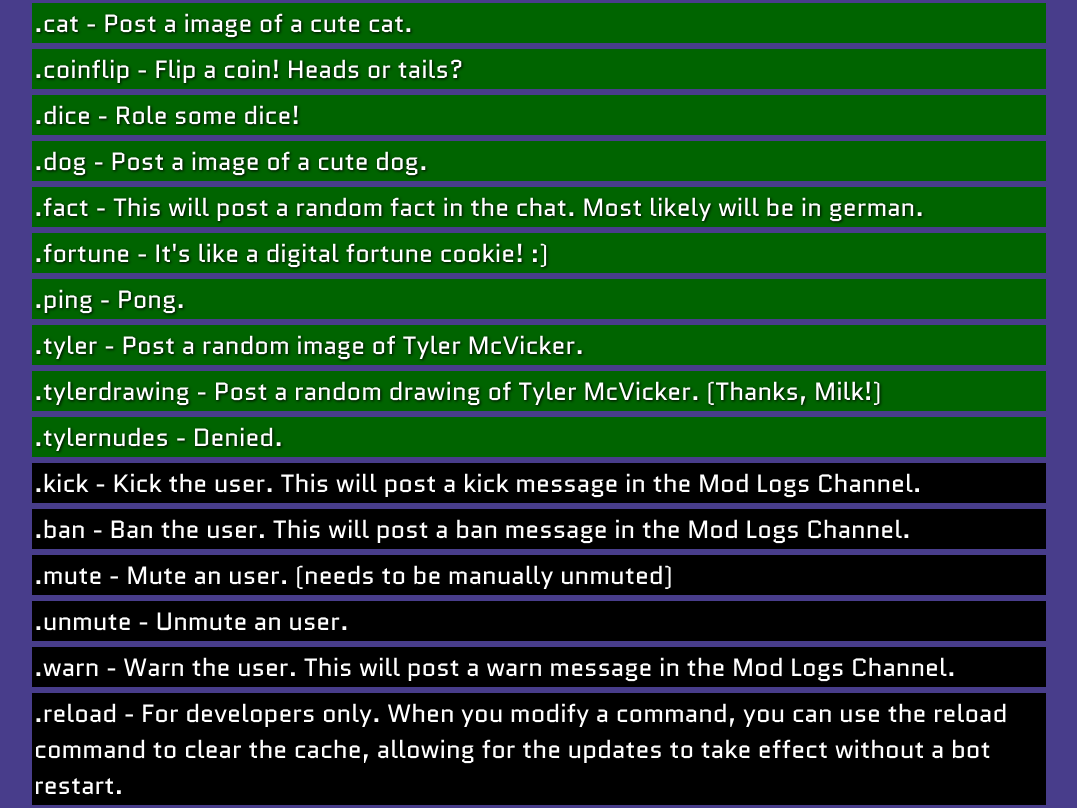
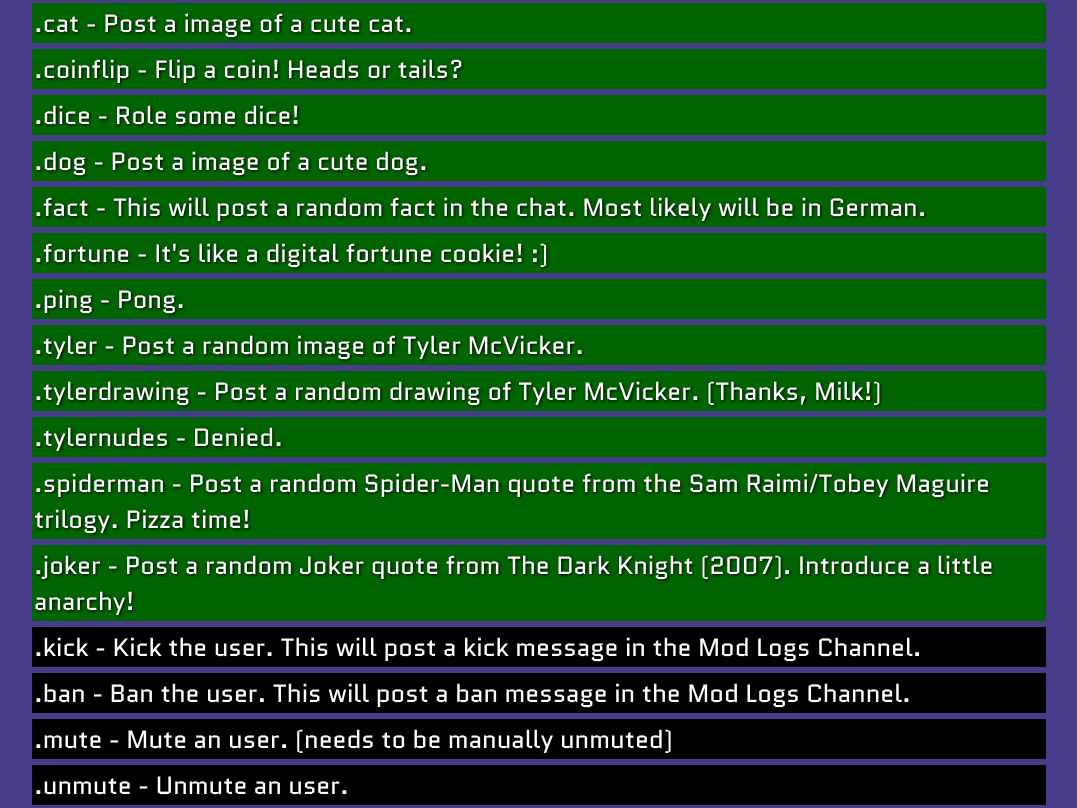
Before and after one commit to viaDragonz/VNN, a website: page webUI/index.html in a window 1280 px wide. Shown: the part 451-1259 px from the top of the page, without its empty margins (103-1180 px from the left). Drawn offline with Linux system fonts and the light colour scheme.

Commit message:
Added info about .spiderman/.joker to the early build of the website.

```diff
--- a/webUI/index.html
+++ b/webUI/index.html
@@ -27,12 +27,14 @@
                 <li class="everyone">.coinflip - Flip a coin! Heads or tails?</li>
                 <li class="everyone">.dice - Role some dice!</li>
                 <li class="everyone">.dog - Post a image of a cute dog.</li>
-                <li class="everyone">.fact - This will post a random fact in the chat. Most likely will be in german.</li>
+                <li class="everyone">.fact - This will post a random fact in the chat. Most likely will be in German.</li>
                 <li class="everyone">.fortune - It's like a digital fortune cookie! :)</li>
                 <li class="everyone">.ping - Pong.</li>
                 <li class="everyone">.tyler - Post a random image of Tyler McVicker.</li>
                 <li class="everyone">.tylerdrawing - Post a random drawing of Tyler McVicker. (Thanks, Milk!)</li>
                 <li class="everyone">.tylernudes - Denied.</li>
+		        <li class="everyone">.spiderman - Post a random Spider-Man quote from the Sam Raimi/Tobey Maguire trilogy. Pizza time!
+		        <li class="everyone">.joker - Post a random Joker quote from The Dark Knight (2007). Introduce a little anarchy!
                 <li class="admsmods">.kick - Kick the user. This will post a kick message in the Mod Logs Channel.</li>
                 <li class="admsmods">.ban - Ban the user. This will post a ban message in the Mod Logs Channel.</li>
                 <li class="admsmods">.mute - Mute an user. (needs to be manually unmuted)</li>
```
